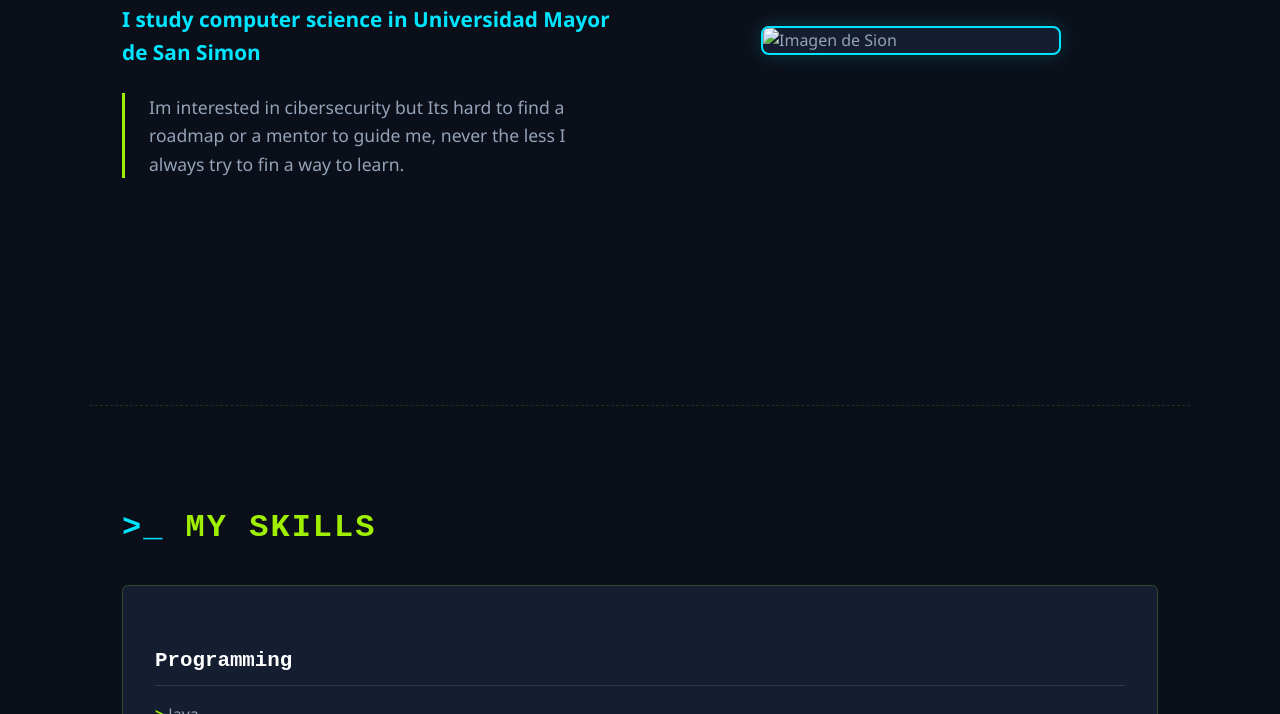
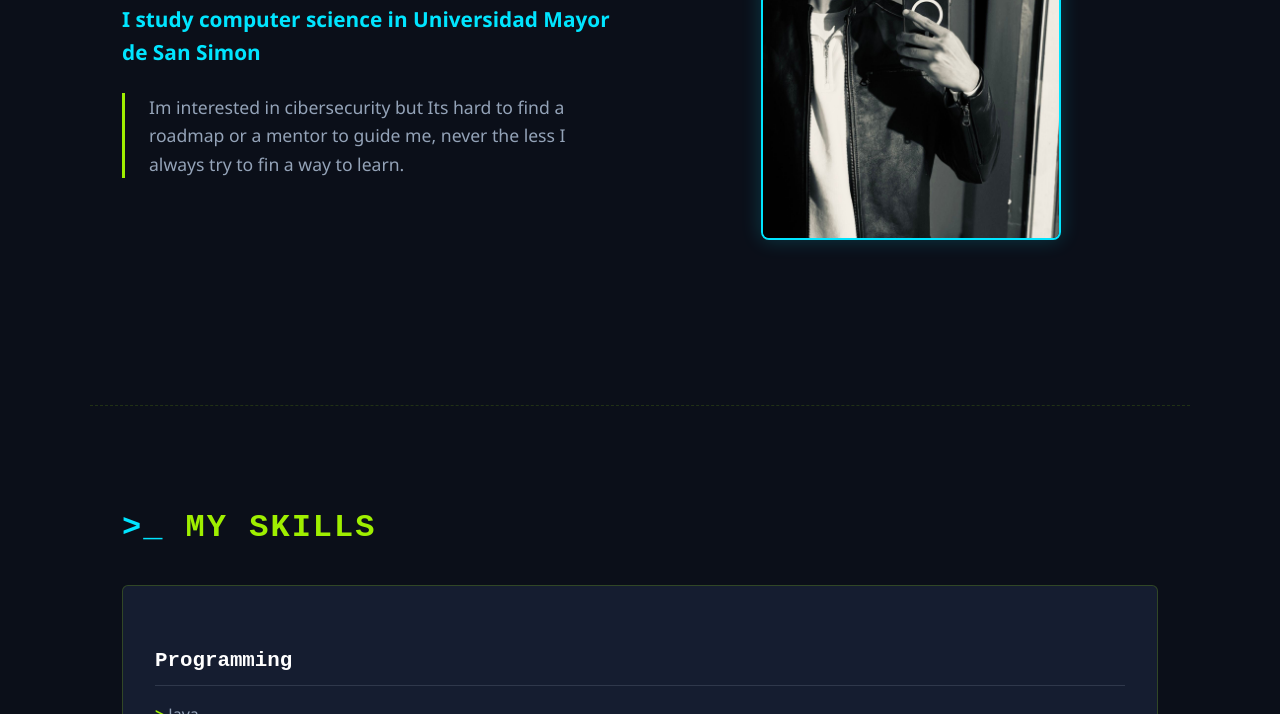
Before and after one commit to SionV04/portafolio, a plain HTML site: page index.html in a window 1280 px wide. Shown: the part 386-1100 px from the top of the page. Drawn offline with Linux system fonts and the light colour scheme; the site is published under a folder, as on GitHub Pages, so addresses that start at the root find nothing.

Commit message:
fix: corregir ruta de imagen 3 a imgaen/img.jpeg

```diff
--- a/index.html
+++ b/index.html
@@ -30,7 +30,7 @@
 
 
             <div class="Imagen">
-                <img src="/imgaen/img.jpeg" alt="Imagen de Sion">
+                <img src="imgaen/img.jpeg" alt="Imagen de Sion">
             </div>
         </section>
 
```
